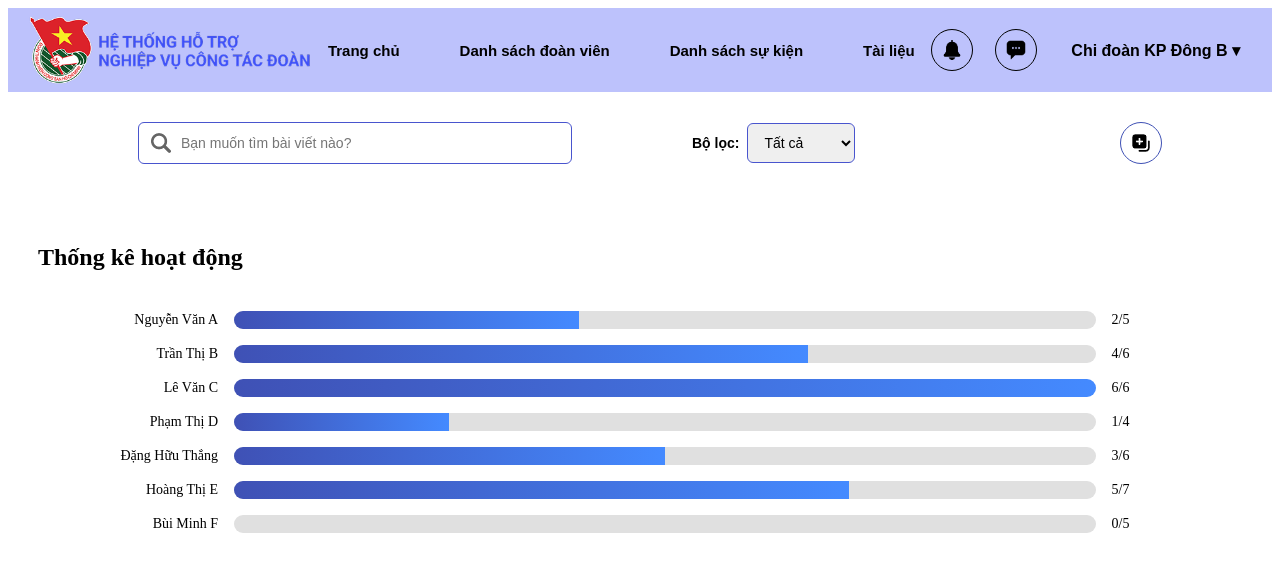
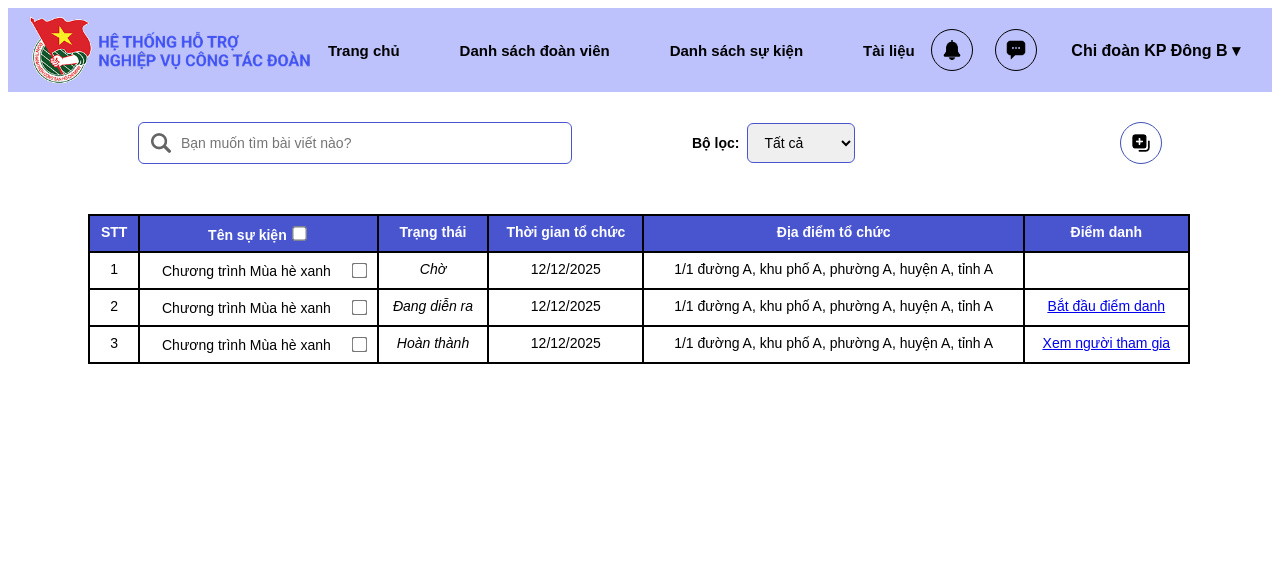
Before and after one commit to hwthangg/PRJ1-22521708-22521325, a React (Vite) app in the folder frontend/: page / in a window 1280 px wide. Shown: the top 572 px of the page. Built offline with nearby package versions, Linux system fonts and the light colour scheme.

Commit message:
listeventpage

```diff
--- a/frontend/src/App.jsx
+++ b/frontend/src/App.jsx
@@ -9,6 +9,7 @@ import Listunionmember from "./pages/Admin/Listunionmember/Listunionmember";
 import Filter from "./components/Filter/Filter";
 import Add from "./components/Add/Add";
 import ActivityStatistics from "./pages/Admin/ActivityStatistics/ActivityStatistics";
+import Listevent from "./pages/Admin/Listevent/Listevent";
 
 import './App.css';
 
@@ -26,7 +27,7 @@ function App() {
 </div>
 
       <Routes>
-        <Route path="/" element={<ActivityStatistics />} />
+        <Route path="/" element={<Listevent />} />
       </Routes>
     </BrowserRouter>
   );
--- a/frontend/src/components/Table/Table.jsx
+++ b/frontend/src/components/Table/Table.jsx
@@ -51,7 +51,7 @@ const Table = ({ columns, data }) => {
             <th>STT</th>
             {columns.map((col, index) => (
               <th key={index}>
-                {col === 'Họ và tên' ? (
+                {(col === 'Họ và tên' || col === 'Tên sự kiện') ? (
                   <>
                     {col}
                     <input
@@ -74,7 +74,7 @@ const Table = ({ columns, data }) => {
               <td>{rowIndex + 1}</td>
               {columns.map((col, colIndex) => (
                 <td key={colIndex}>
-                  {col === 'Họ và tên' ? (
+                  {(col === 'Họ và tên' || col === 'Tên sự kiện') ? (
                     <div className={styles.nameCell}>
                       <span
                         className={styles.nameLink}
@@ -91,6 +91,14 @@ const Table = ({ columns, data }) => {
                     </div>
                   ) : col === 'Trạng thái' ? (
                     renderStatus(row[col])
+                  ) : col === 'Điểm danh' ? (
+                    <a
+                      href="#"
+                      className={styles.link}
+                      onClick={() => alert(row[col])}
+                    >
+                      {row[col]}
+                    </a>
                   ) : (
                     String(row[col])
                       .split('\n')
--- a/frontend/src/components/Table/Table.module.css
+++ b/frontend/src/components/Table/Table.module.css
@@ -25,11 +25,10 @@ th {
 }
 
 .inlineCheckbox {
-  margin-right: 8px;
+  margin-left: 8px;
   transform: scale(1.2);
 }
 
-/* Status button styles */
 .approvedBtn {
   color: green;
   background: none;
@@ -63,6 +62,7 @@ th {
   align-items: center;
   z-index: 1000;
 }
+
 .nameCell {
   display: flex;
   justify-content: space-between;
@@ -72,13 +72,21 @@ th {
 .nameLink {
   flex: 1;
   text-align: center;
-}
-
-.inlineCheckbox {
-  margin-left: 8px;
+  cursor: pointer;
+  color: #000;
 }
 
 .headerCheckbox {
   margin-left: 6px;
   transform: scale(1.1);
 }
+
+.link {
+  color: #2a5bd7;
+  text-decoration: underline;
+  cursor: pointer;
+}
+
+.link:hover {
+  text-decoration: none;
+}
--- a/frontend/src/pages/Admin/ActivityStatistics/ActivityStatistics.module.css
+++ b/frontend/src/pages/Admin/ActivityStatistics/ActivityStatistics.module.css
@@ -1,3 +1,3 @@
 .container {
-    padding: 30px;
+    font-family: sans-serif;
   }
--- /dev/null
+++ b/frontend/src/pages/Admin/Listevent/Listevent.jsx
@@ -0,0 +1,39 @@
+import React from 'react';
+import styles from './Listevent.module.css';
+import Table from '../../../components/Table/Table';
+
+const columns = ['Tên sự kiện', 'Trạng thái', 'Thời gian tổ chức', 'Địa điểm tổ chức', 'Điểm danh'];
+
+const data = [
+  {
+    'Tên sự kiện': 'Chương trình Mùa hè xanh',
+    'Trạng thái': 'Chờ',
+    'Thời gian tổ chức': '12/12/2025',
+    'Địa điểm tổ chức': '1/1 đường A, khu phố A, phường A, huyện A, tỉnh A',
+    'Điểm danh': '',
+  },
+  {
+    'Tên sự kiện': 'Chương trình Mùa hè xanh',
+    'Trạng thái': 'Đang diễn ra',
+    'Thời gian tổ chức': '12/12/2025',
+    'Địa điểm tổ chức': '1/1 đường A, khu phố A, phường A, huyện A, tỉnh A',
+    'Điểm danh': <a href="#">Bắt đầu điểm danh</a>,
+  },
+  {
+    'Tên sự kiện': 'Chương trình Mùa hè xanh',
+    'Trạng thái': 'Hoàn thành',
+    'Thời gian tổ chức': '12/12/2025',
+    'Địa điểm tổ chức': '1/1 đường A, khu phố A, phường A, huyện A, tỉnh A',
+    'Điểm danh': <a href="#">Xem người tham gia</a>,
+  },
+];
+
+const Listevent = () => {
+  return (
+    <div className={styles.container}>
+      <Table columns={columns} data={data} />
+    </div>
+  );
+};
+
+export default Listevent;
--- /dev/null
+++ b/frontend/src/pages/Admin/Listevent/Listevent.module.css
@@ -0,0 +1,10 @@
+.container {
+    padding: 20px;
+    background-color: #fff;
+  }
+
+  .title {
+    font-size: 20px;
+    font-weight: bold;
+    margin-bottom: 20px;
+  }
```
